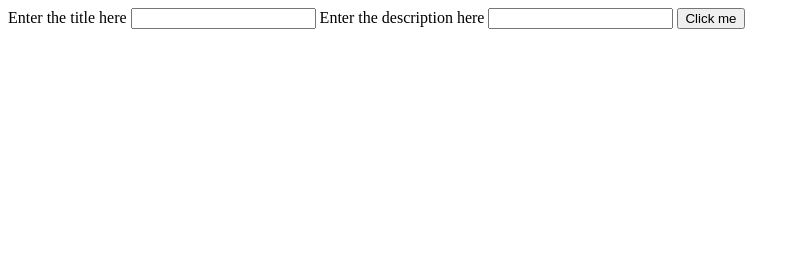
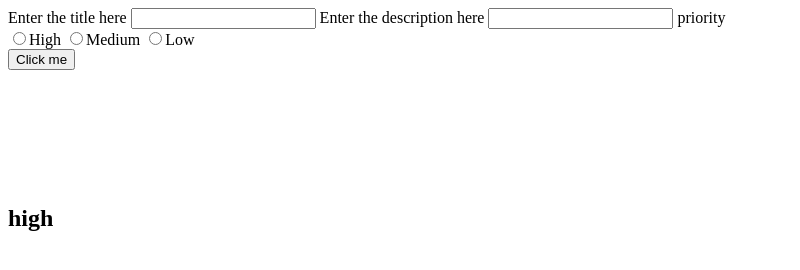
Before and after one commit to theusualfellow/toDoList, a plain HTML site: page index.html in a window 1280 px wide. Both pictures are taken after a click on the button "Click me". Shown: the whole page, without its empty margins (0-800 px from the left). Drawn offline with Linux system fonts and the light colour scheme.

Commit message:
Add priority functionality

```diff
--- a/index.html
+++ b/index.html
@@ -13,7 +13,16 @@
         <input type="text" name="title" id="title">
         <label for="description">Enter the description here</label>
         <input type="text" name="description" id="description">
+        <label for="priority">priority</label>
+        <div class="radio">
+            <input type="radio" name="priority" id="priority" value="high">High
+            <input type="radio" name="priority" id="priority" value="medium">Medium
+            <input type="radio" name="priority" id="priority" value="low">Low
+        </div>
+
+
         <button id="okay">Click me</button>
+
     </div>
     <div class="task">
 
--- a/main.js
+++ b/main.js
@@ -2,9 +2,10 @@ const button = document.querySelector("#okay")
 const task = document.querySelector(".task")
 
 button.addEventListener("click",()=>{
-    const firstTask =  new Task(getTitle(), getDescription(), "high")
+    const firstTask =  new Task(getTitle(), getDescription(), getPriority())
     firstTask.addTitle()
     firstTask.addDescription()
+    firstTask.addPriority()
 })
 
 function getTitle(){
@@ -14,6 +15,10 @@ function getTitle(){
 function getDescription(){
     const description = document.querySelector("#description").value
     return description
+}
+function getPriority(){
+    const priority = document.querySelector("#priority").value
+    return priority
 }
 
 class Task{
@@ -33,6 +38,8 @@ class Task{
         task.appendChild(paragraph)
     }
     addPriority(){
-
+        const priority = document.createElement('h2')
+        priority.innerText= getPriority()
+        task.appendChild(priority)
     }
 }
```
